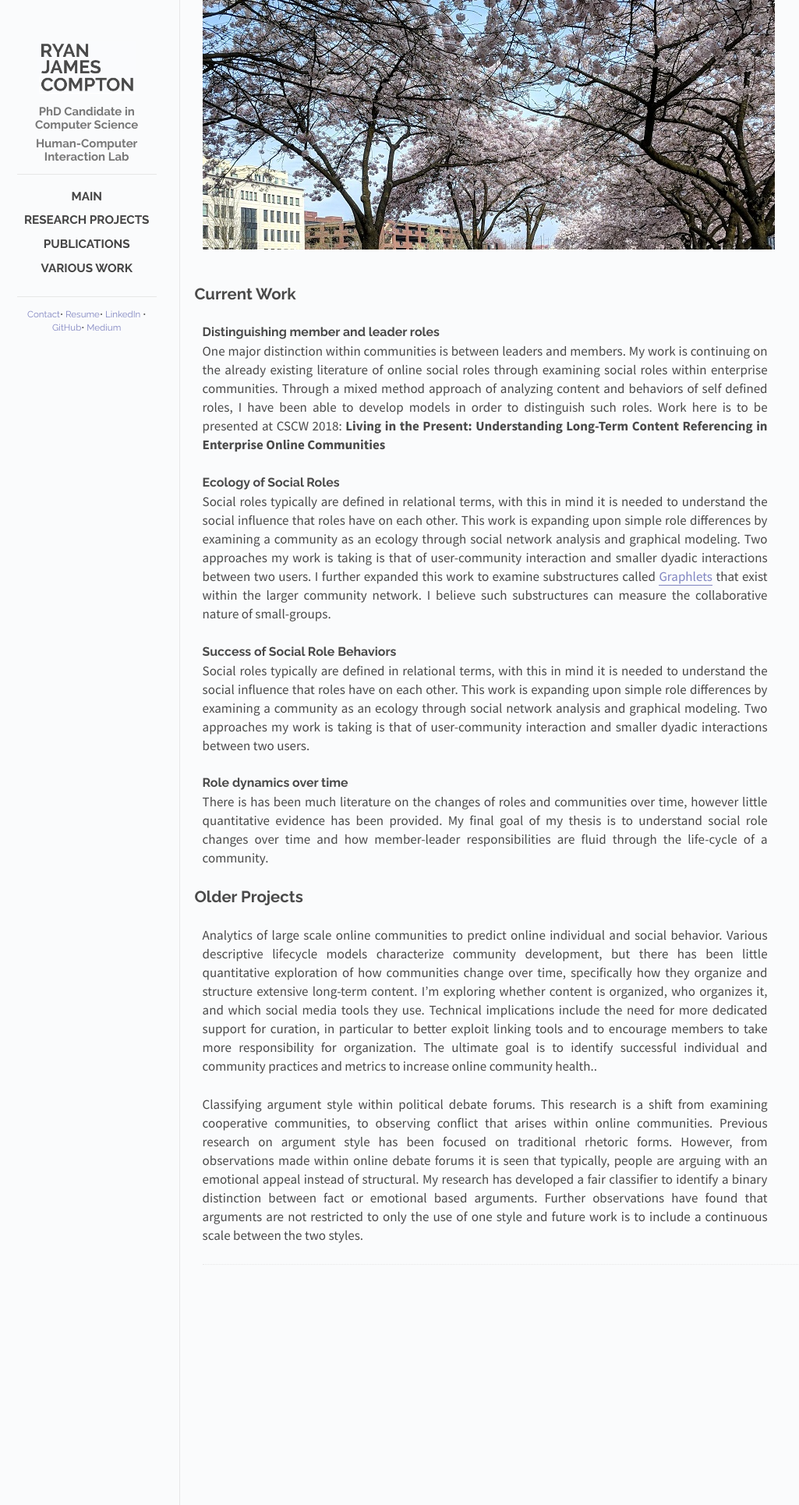
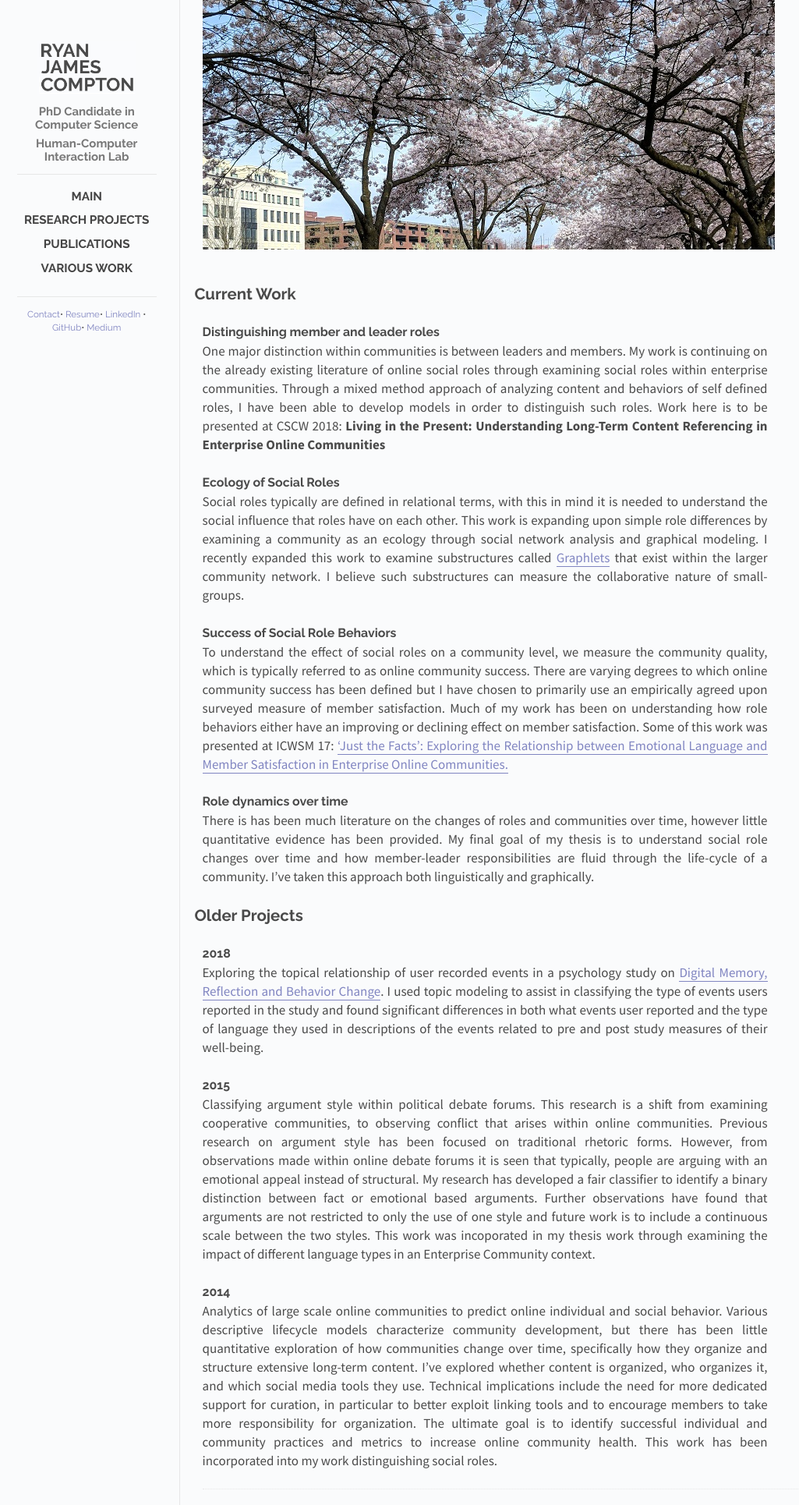
Before and after one commit to rcompt/rcompt.github.io, a Jekyll site: the page built from _posts/2018-10-02-Research Projects.md, in a window 1280 px wide. Shown: the whole page at 78% size, without its empty margins (128-1153 px from the left). Built offline with Jekyll 4.4.1, drawn with Linux system fonts in a browser that asks for light colours; Markdown is read by kramdown in place of the engine named in the settings.

Commit message:
Update 2018-10-02-Research Projects.md

```diff
--- a/_posts/2018-10-02-Research Projects.md
+++ b/_posts/2018-10-02-Research Projects.md
@@ -13,18 +13,23 @@ One major distinction within communities is between leaders and members. My work
 
 ### Ecology of Social Roles
 
-Social roles typically are defined in relational terms, with this in mind it is needed to understand the social influence that roles have on each other. This work is expanding upon simple role differences by examining a community as an ecology through social network analysis and graphical modeling. Two approaches my work is taking is that of user-community interaction and smaller dyadic interactions between two users. I further expanded this work to examine substructures called [Graphlets](https://en.wikipedia.org/wiki/Graphlets) that exist within the larger community network. I believe such substructures can measure the collaborative nature of small-groups.
+Social roles typically are defined in relational terms, with this in mind it is needed to understand the social influence that roles have on each other. This work is expanding upon simple role differences by examining a community as an ecology through social network analysis and graphical modeling. I recently expanded this work to examine substructures called [Graphlets](https://en.wikipedia.org/wiki/Graphlets) that exist within the larger community network. I believe such substructures can measure the collaborative nature of small-groups.
 
 ### Success of Social Role Behaviors
 
-Social roles typically are defined in relational terms, with this in mind it is needed to understand the social influence that roles have on each other. This work is expanding upon simple role differences by examining a community as an ecology through social network analysis and graphical modeling. Two approaches my work is taking is that of user-community interaction and smaller dyadic interactions between two users.
+To understand the effect of social roles on a community level, we measure the community quality, which is typically referred to as online community success. There are varying degrees to which online community success has been defined but I have chosen to primarily use an empirically agreed upon surveyed measure of member satisfaction. Much of my work has been on understanding how role behaviors either have an improving or declining effect on member satisfaction. Some of this work was presented at ICWSM 17: [‘Just the Facts’: Exploring the Relationship between Emotional Language and Member Satisfaction in Enterprise Online Communities.](https://aaai.org/ocs/index.php/ICWSM/ICWSM17/paper/view/15664)
 
 ### Role dynamics over time
 
-There is has been much literature on the changes of roles and communities over time, however little quantitative evidence has been provided. My final goal of my thesis is to understand social role changes over time and how member-leader responsibilities are fluid through the life-cycle of a community.
+There is has been much literature on the changes of roles and communities over time, however little quantitative evidence has been provided. My final goal of my thesis is to understand social role changes over time and how member-leader responsibilities are fluid through the life-cycle of a community. I've taken this approach both linguistically and graphically.
 
 ## Older Projects
 
-Analytics of large scale online communities to predict online individual and social behavior. Various descriptive lifecycle models characterize community development, but there has been little quantitative exploration of how communities change over time, specifically how they organize and structure extensive long-term content. I'm exploring whether content is organized, who organizes it, and which social media tools they use. Technical implications include the need for more dedicated support for curation, in particular to better exploit linking tools and to encourage members to take more responsibility for organization. The ultimate goal is to identify successful individual and community practices and metrics to increase online community health..
+### 2018
+Exploring the topical relationship of user recorded events in a psychology study on [Digital Memory, Reflection and Behavior Change](https://people.ucsc.edu/~swhittak/Steve_Whittaker_Santa_Cruz_HCI/Current_Projects.html). I used topic modeling to assist in classifying the type of events users reported in the study and found significant differences in both what events user reported and the type of language they used in descriptions of the events related to pre and post study measures of their well-being.
 
-Classifying argument style within political debate forums. This research is a shift from examining cooperative communities, to observing conflict that arises within online communities. Previous research on argument style has been focused on traditional rhetoric forms. However, from observations made within online debate forums it is seen that typically, people are arguing with an emotional appeal instead of structural. My research has developed a fair classifier to identify a binary distinction between fact or emotional based arguments. Further observations have found that arguments are not restricted to only the use of one style and future work is to include a continuous scale between the two styles.
+### 2015
+Classifying argument style within political debate forums. This research is a shift from examining cooperative communities, to observing conflict that arises within online communities. Previous research on argument style has been focused on traditional rhetoric forms. However, from observations made within online debate forums it is seen that typically, people are arguing with an emotional appeal instead of structural. My research has developed a fair classifier to identify a binary distinction between fact or emotional based arguments. Further observations have found that arguments are not restricted to only the use of one style and future work is to include a continuous scale between the two styles. This work was incoporated in my thesis work through examining the impact of different language types in an Enterprise Community context.
+
+### 2014
+Analytics of large scale online communities to predict online individual and social behavior. Various descriptive lifecycle models characterize community development, but there has been little quantitative exploration of how communities change over time, specifically how they organize and structure extensive long-term content. I've explored whether content is organized, who organizes it, and which social media tools they use. Technical implications include the need for more dedicated support for curation, in particular to better exploit linking tools and to encourage members to take more responsibility for organization. The ultimate goal is to identify successful individual and community practices and metrics to increase online community health. This work has been incorporated into my work distinguishing social roles.
```
